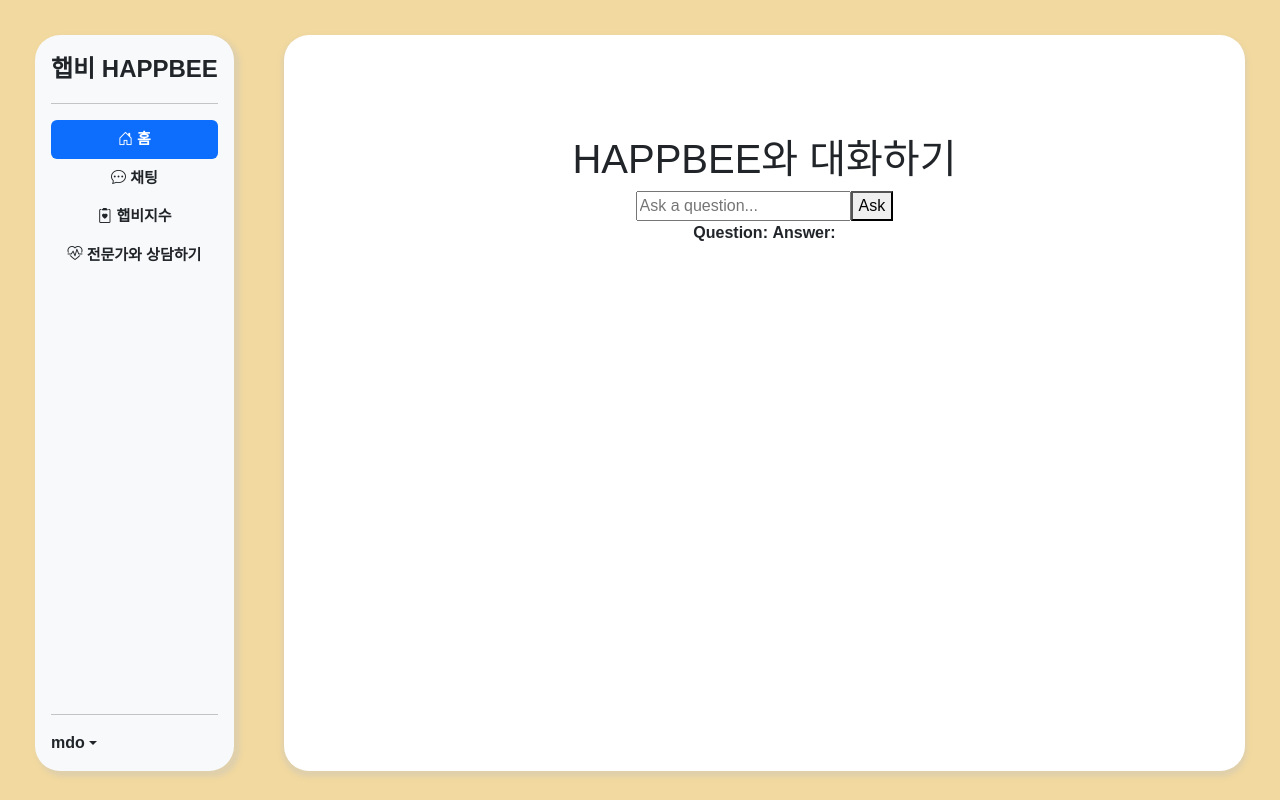
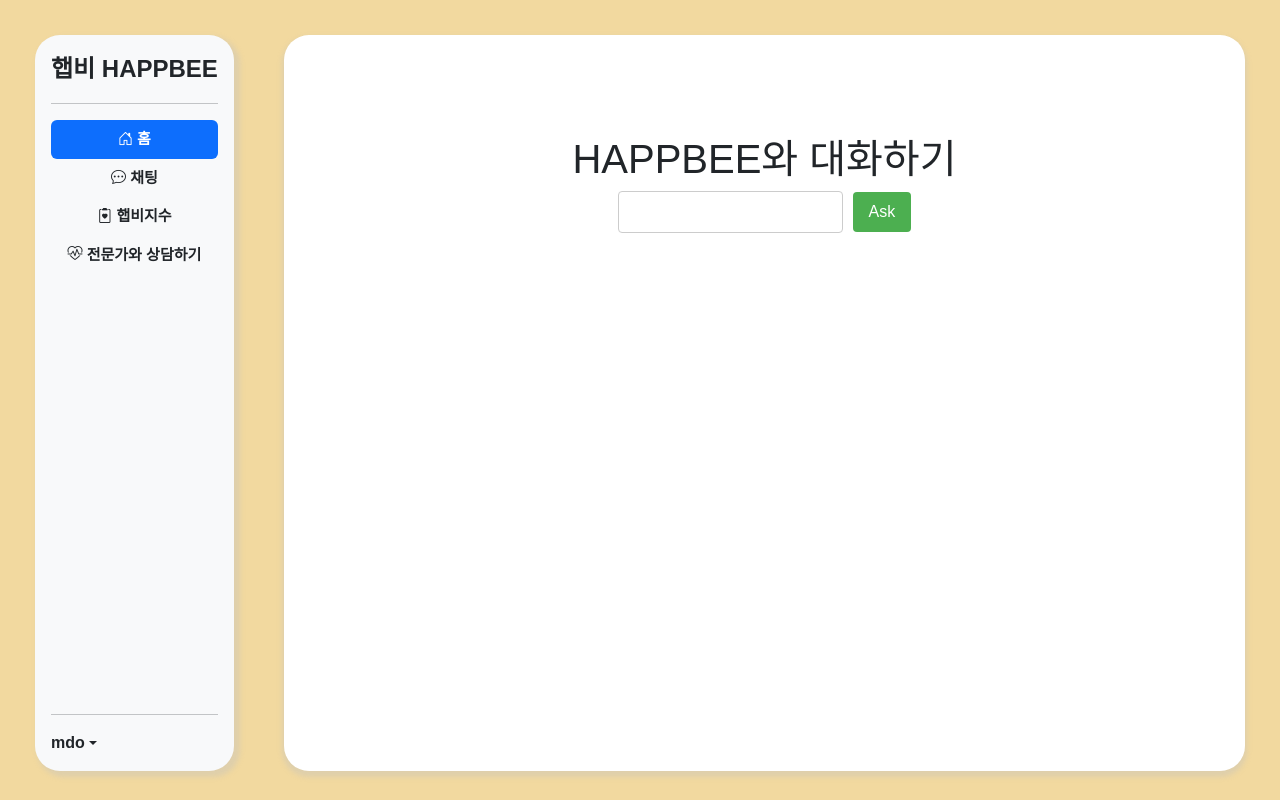
Before and after one commit to yongtaecheon/2023-happbee-knu, a React (Create React App) app in the folder react_happbee/: page /chat in a window 1280 px wide. Built offline with nearby package versions, Linux system fonts and the light colour scheme; a web font is replaced by a local one.

Commit message:
chat log function implementation

```diff
--- a/react_happbee/src/App.css
+++ b/react_happbee/src/App.css
@@ -118,3 +118,126 @@
 .nav-link{
   font-size:15px;
 }
+
+.ChatContainer {
+  display: flex;
+  flex-direction: column;
+  height: 100vh;
+  justify-content: center;
+
+}
+
+
+.ChatHeader {
+  padding-top: 20px;
+  text-align: center;
+  color: #333;
+
+}
+
+.ChatContent {
+  padding-top: 20px;
+  flex-grow: 1;
+  overflow-y: auto; /* Allow content to scroll if it exceeds the height */
+  padding-bottom: 60px; /* Adjust as needed to account for the input container's height */
+}
+
+.ChatQuestion,
+.ChatAnswer {
+  margin-bottom: 10px;
+}
+
+input[type="text"] {
+  flex: 1;
+  padding: 8px;
+  border: 1px solid #ccc;
+  border-radius: 4px;
+  margin-right: 10px;
+}
+
+button {
+  padding: 8px 16px;
+  background-color: #4caf50;
+  color: #fff;
+  border: none;
+  border-radius: 4px;
+  cursor: pointer;
+}
+
+button:hover {
+  background-color: #45a049;
+}
+
+.ChatMessage {
+  display: flex;
+  align-items: center;
+  margin-bottom: 10px;
+}
+
+.UserMessage  {
+  justify-content: flex-end;
+  padding-right: 10px;
+  color: #fff;
+}
+
+.HappbeeMessage  {
+
+  color: #fff;
+  padding-left: 10px;
+  justify-content: flex-start;
+}
+
+.MessageBubble {
+  padding: 10px;
+  padding-left: 20px;
+  padding-right: 20px;
+  border-radius: 20px;
+  max-width: 80%;
+  word-wrap: break-word;
+  background-color: #4caf50; /* 버블 배경색 추가 (사용자 메시지에 대한 예시) */
+  color: #fff;
+}
+
+.ChatInputContainer {
+  position: fixed;
+  bottom: 0;
+  left: 0;
+  width: 100%;
+  padding: 10px;
+  background-color: #f0f0f0;
+  display: flex;
+  align-items: center;
+  justify-content: space-between;
+}
+
+
+.ChatContainer {
+  position: fixed;
+  top: 0;
+  left: 0;
+  width: 100%;
+  padding: 10px;
+  flex-direction: column;
+  justify-content: space-between;
+  height: 100vh; /* Full height of the viewport */
+}
+
+.ProfileContainer {
+  display: flex;
+  align-items: center;
+  padding: 10px;
+  border-bottom: 1px solid #ccc;
+}
+
+.ProfilePicture {
+  width: 50px;
+  height: 50px;
+  border-radius: 50%;
+  background-image: url("../public/images/main_logo.png");
+  background-size: cover;
+  margin-right: 10px;
+}
+
+.ProfileInfo {
+  margin-left: 10px;
+}
--- a/react_happbee/src/components/Chat.js
+++ b/react_happbee/src/components/Chat.js
@@ -1,14 +1,44 @@
-import React, { useState } from 'react';
+import React, { useState, useRef } from 'react';
+
 // import { Button } from 'react-bootstrap';
-
-
 //useEffect : 웹을 처음 실행할 때만 데이터를 받아오는 작업을 실행
 //fetch : 주소에 있는 데이터 GET
 // response 객체의 json() 이용하여 json 데이터를 객체로 변화
+function CreateUser({ question, onChange, onCreate }) {
+  return (
+    <div>
+      <input
+        type="text"
+        placeholders="Question"
+        name="question"
+        value={question}
+        onChange={onChange}
+      />
+      <button onClick={onCreate}>Ask</button>
+    </div>
+  );
+}
+function UserList({users}) {
+  return (
+    <ul>
+      {users.map((user) => (
+        <li key={user.id}>
+          Question: {user.question}, Answer: {user.answer}
+        </li>
+      ))}
+    </ul>
+  );
+}
 export default function Chat() {
   const [userInput, setUserInput] = useState('');
-  const [answer, setAnswer] = useState('');
-  // const [userName, setUserName] = useState('');
+  const [users, setUsers] = useState([]);
+  const nextId = useRef(1);
+
+  const handleChange = (e) => {
+    const {name, value} = e.target;
+    setUserInput(value);
+  };
+
   const handleSubmit = async () => {
     try {
       const response = await fetch('/ask', {
@@ -20,7 +50,15 @@ export default function Chat() {
       });
 
       const data = await response.json();
-      setAnswer(data.answer);
+      const user = {
+        id: nextId.current,
+        question: userInput,
+        answer: data.answer,
+      };
+      setUsers([...users, user]);//(users.concat(user));
+      setUserInput("");
+      nextId.current += 1;
+      console.log(users)
     } catch (error) {
       console.error('Error:', error);
     }
@@ -29,23 +67,12 @@ export default function Chat() {
   return (
     <div className="Chat">
       <h1>HAPPBEE와 대화하기</h1>
-      {/* <input
-              type="text"
-              placeholder="내 이름"
-              value={userName}
-              onChange={(e) => setUserName(e.target.value)}
-            /> */}
-      {/* <button onClick={handleSubmit}>설정하기</button> */}
-      <input
-        type="text"
-        placeholder="Ask a question..."
-        value={userInput}
-        onChange={(e) => setUserInput(e.target.value)} />
-      <button onClick={handleSubmit}>Ask</button>
-      <div>
-        <strong>Question:</strong> {userInput}
-        <strong>Answer:</strong> {answer}
-      </div>
+      <CreateUser
+        question = {userInput}
+        onChange = {handleChange}
+        onCreate = {handleSubmit}
+      />
+      <UserList users = {users} />
     </div>
   );
 }
--- a/react_happbee/src/components/SurveyList.js
+++ b/react_happbee/src/components/SurveyList.js
@@ -3,51 +3,45 @@ import { useParams, Link } from 'react-router-dom';
 import Button from 'react-bootstrap/Button';
 import 'bootstrap/dist/css/bootstrap.min.css';
 
-// const surveys = [
-//     { id: '1', qu: '1. 나는 자신에 별로 만족하지 않는다.', wei: 3 },
-//     { id: '2', qu: '2. 나는 다른 사람들에 대해 크게 흥미가 있다.', wei: 2 },
-//     { id: '3', qu: '3. 나는 삶이 아주 보람 있다고 느낀다.', wei: 5 },
-// ];
-
 export default function SurveyList() {
   const [surveys, setSurveys] = useState('');
+  useEffect(() => {
+    fetchData();
+  }, []);
+
   const fetchData = async () => {
     try {
-        const response = await fetch('/survey/0');
+      const response = await fetch('/request-survey'); // Update the URL based on your Flask server
       const jsonData = await response.json();
-        setSurveys(jsonData);
-        console.log('Data received:', jsonData);
-      }
-      catch (error) {
+      setSurveys(jsonData);//id, qu, wei
+      console.log(surveys)
+    } catch (error) {
       console.error('Error fetching data:', error);
     }
   };
-    useEffect(() => {
-      fetchData();
-      },
-    []);
 
   const { surveyID } = useParams();
   const nextID = parseInt(surveyID) + 1;
 
-    function buttons() {
-        const arr = [];
-        for (let i = 0; i <= 10; i++){
-            arr.push(
-                <Link to={`/survey/${nextID}`}>
-                    <Button className="surveyButton" variant="secondary" size="lg">{i}</Button>&nbsp;&nbsp;
-                </Link>
-            );
-        }
-        return arr;
-    }
+  // function buttons() {
+  //   const arr = [];
+  //   for (let i = 0; i <= 10; i++){
+  //     arr.push(
+  //       <Link to={`/survey/${nextID}`}>
+  //           <Button className="surveyButton" variant="secondary" size="lg">{i}</Button>&nbsp;&nbsp;
+  //       </Link>
+  //     );
+  //   }
+  //   return arr;
+  // }
 
   return (
     <div className="SurveyList">
-            <Button variant="dark" size="sm">
+      {surveys[`${surveyID}`].qu}
+      {/* <Button variant="dark" size="sm">
             Happbee 지수 {surveys[surveyID].id} / 10
       </Button>
-            <p className="font-big bolder"> {surveys[surveyID].detail} </p>
+      <p className="font-big bolder"> {surveys[surveyID].qu} </p>
       <p className="normal">순간적으로 떠오른 느낌에 따라 답해주세요.</p>
       {buttons()}
       {/* <Link to={`/survey/${nextID}`}>
```
Also changed, not shown: react_happbee/public/images/main_logo.png (added), 1 other file (tests, documents, lock files or other folders). Lines whose indentation alone changed are shown as unchanged.
